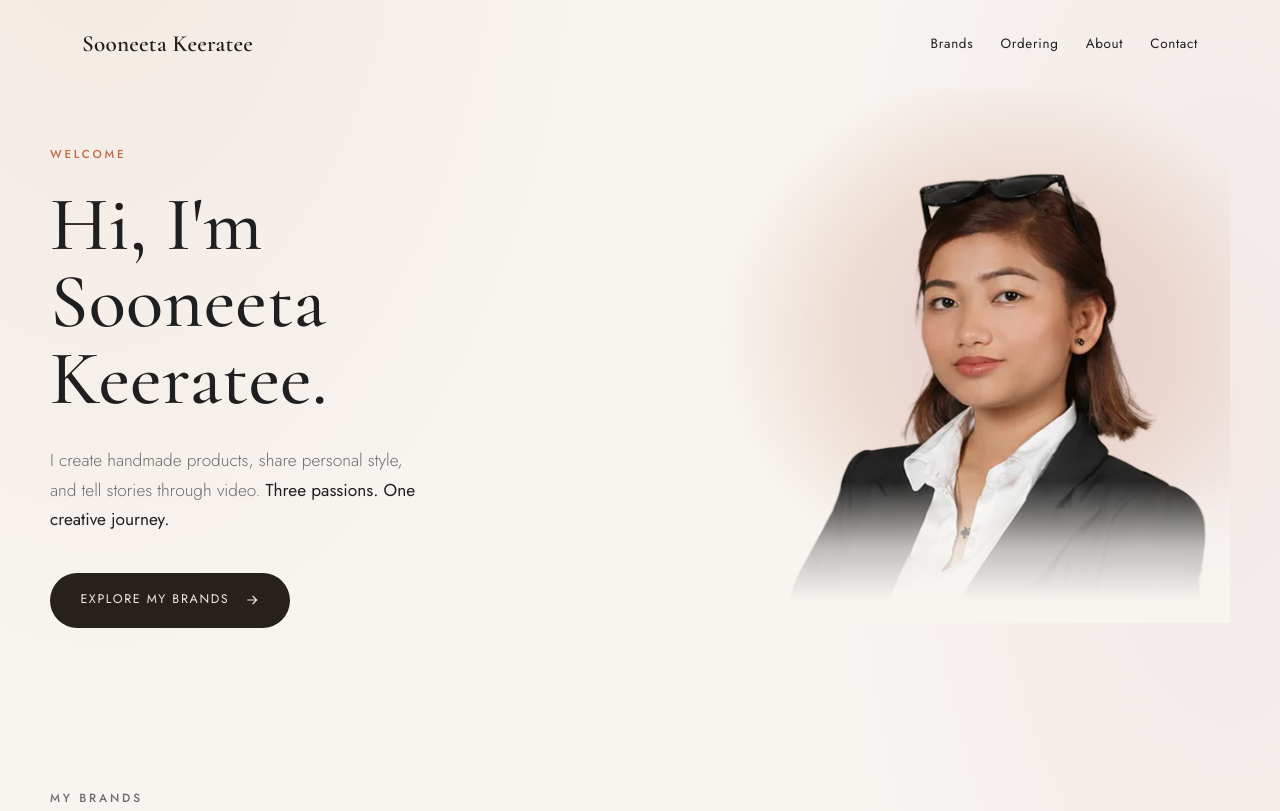
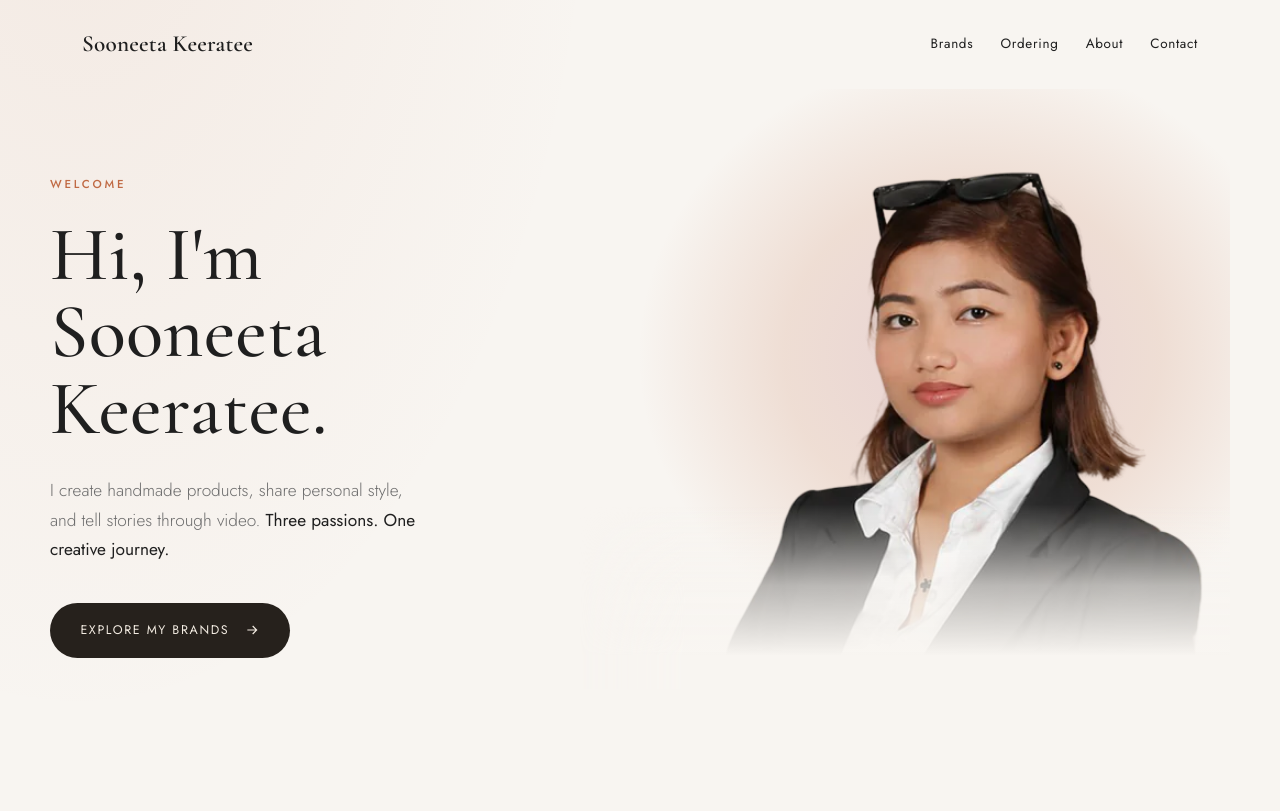
Before and after one commit to sooneetakeeratee/sooneetakeeratee.github.io, a plain HTML site: page index.html in a window 1280 px wide. Shown: the top 811 px of the page. Drawn offline with nearby package versions, Linux system fonts and the light colour scheme.

Commit message:
Add files via upload

```diff
--- a/index.html
+++ b/index.html
@@ -65,10 +65,12 @@
    jumps are reliable; section offsets come from scroll-margin-top below. */
 body{
   margin:0;color:var(--ink);
-  /* two very soft warm washes so the page isn't a dead flat colour */
+  /* One soft wash, kept on the LEFT. A second wash used to sit top-right,
+     behind the portrait — the hero scrim paints flat cream there, so the
+     two never matched and left a visible horizontal seam. The portrait's
+     own glow supplies the warmth on that side instead. */
   background:
-    radial-gradient(70% 45% at 8% -5%, rgba(192,106,68,.09), transparent 62%),
-    radial-gradient(55% 45% at 96% 12%, rgba(192,127,142,.10), transparent 62%),
+    radial-gradient(64% 42% at 6% -6%, rgba(192,106,68,.085), transparent 64%),
     var(--bg);
   background-repeat:no-repeat;
   font-family:"Jost",system-ui,sans-serif;font-weight:300;
@@ -111,7 +113,7 @@ section[id],#top{scroll-margin-top:92px;}
    between 761px and 1180px. The glow has already faded to transparent
    by the clip edge, so nothing visible is lost. */
 .hero{padding:3.5rem 0 5rem;overflow:hidden;}
-.hero-grid{display:grid;grid-template-columns:1fr 40%;gap:2rem;align-items:center;}
+.hero-grid{display:grid;grid-template-columns:1fr 46%;gap:1.5rem;align-items:center;}
 .hero-eyebrow{text-transform:uppercase;letter-spacing:.24em;font-size:.72rem;color:var(--terracotta);font-weight:500;margin:0 0 1.4rem;}
 .hero-title{font-family:"Cormorant Garamond",serif;font-weight:500;font-size:clamp(3rem,6vw,5rem);line-height:1;margin:0 0 1.8rem;letter-spacing:.005em;}
 .hero-copy{font-size:1.08rem;color:var(--muted);max-width:38ch;margin:0 0 2.4rem;}
@@ -140,8 +142,13 @@ section[id],#top{scroll-margin-top:92px;}
    scrim in the PAGE's own colour over the bottom — she dissolves into the
    background instead of ending on a line. */
 .hero-portrait::after{
-  content:"";position:absolute;left:-2%;right:-2%;bottom:-1px;height:30%;
-  background:linear-gradient(to bottom,rgba(248,245,241,0) 0%,rgba(248,245,241,.72) 46%,var(--bg) 84%);
+  /* MUST extend wider than the ::before glow (-12%), or the cream stops
+     before the glow does and leaves a visible vertical step at the bottom */
+  content:"";position:absolute;left:-20%;right:-20%;bottom:-1px;height:34%;
+  background:linear-gradient(to bottom,rgba(248,245,241,0) 0%,rgba(248,245,241,.70) 44%,var(--bg) 82%);
+  /* feather its own left/right edges so the rectangle never shows */
+  -webkit-mask-image:linear-gradient(to right,transparent 0,#000 14%,#000 86%,transparent 100%);
+  mask-image:linear-gradient(to right,transparent 0,#000 14%,#000 86%,transparent 100%);
   z-index:2;pointer-events:none;
 }
 .hero-portrait img{width:100%;height:auto;display:block;}
```
